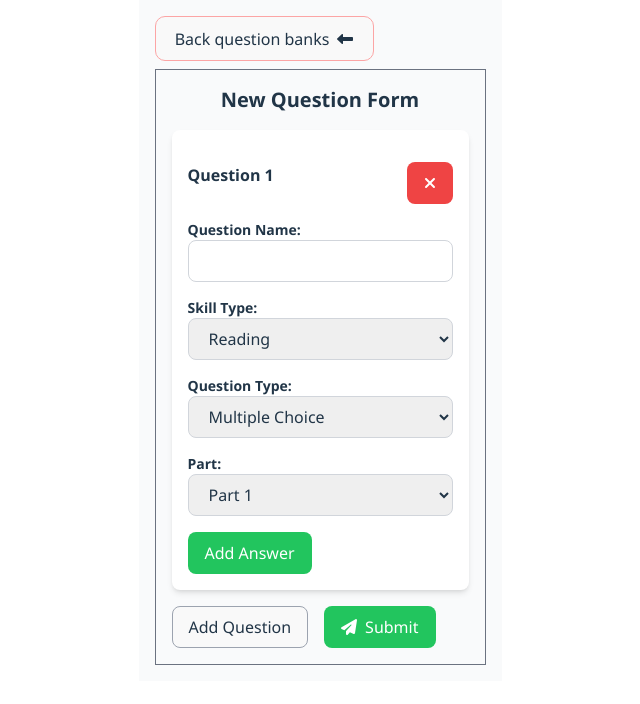
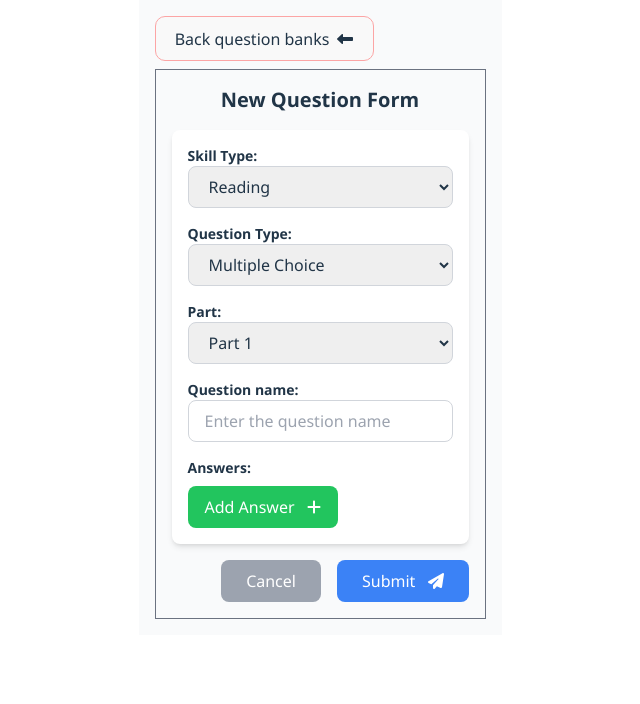
Before and after one commit to lechieulong/TutorMe_UI_v1, a React (Vite) app: page /questionbank in a window 1280 px wide. Both pictures are taken after a click on the button "Add New Question". Shown: the top 704 px of the page, without its empty margins (320-960 px from the left). Built offline with nearby package versions, Linux system fonts and the light colour scheme.

Commit message:
fix question banks

```diff
--- a/src/pages/ExamTest/CreateTest.jsx
+++ b/src/pages/ExamTest/CreateTest.jsx
@@ -166,8 +166,11 @@ const CreateTest = ({
     ) {
       setIsCreateTest(false);
       toast.success("Skill created successfully!");
+      // Reload the browser
+      window.location.reload();
     } else {
-      navigate("/listTest");
+      window.location.reload();
+
       toast.success("Skill created successfully!");
     }
   });
--- a/src/pages/ExamTest/questionBank/QuestionFormBank.jsx
+++ b/src/pages/ExamTest/questionBank/QuestionFormBank.jsx
@@ -1,9 +1,10 @@
-import React, { useState, useEffect } from "react";
-import { useForm, Controller } from "react-hook-form";
+import React, { useEffect } from "react";
+import { useForm, Controller, useFieldArray } from "react-hook-form";
 import {
   faLeftLong,
-  faMultiply,
   faPaperPlane,
+  faPlus,
+  faTrash,
 } from "@fortawesome/free-solid-svg-icons";
 import { FontAwesomeIcon } from "@fortawesome/react-fontawesome";
 import {
@@ -11,52 +12,61 @@ import {
   updateQuestion,
 } from "../../../redux/testExam/TestSlice";
 import { useDispatch } from "react-redux";
+
 const QuestionFormBank = ({ setIsModalOpen, editQuestion }) => {
-  const [questions, setQuestions] = useState([
-    {
-      questionName: "",
-      skillType: 0,
-      questionType: 1,
-      part: 1,
-      answers: [],
-    },
-  ]);
   const dispatch = useDispatch();
+
   const {
     control,
     handleSubmit,
     setValue,
+    watch,
+    reset,
     formState: { errors },
-  } = useForm();
+  } = useForm({
+    defaultValues: {
+      questionName: "",
+      skillType: 0,
+      questionType: 1,
+      part: 0,
+      answers: [],
+    },
+    // Validate answers: at least 1 answer must be filled in
+    mode: "onBlur",
+  });
+
+  const { fields, append, remove } = useFieldArray({
+    control,
+    name: "answers",
+  });
+
+  const skillType = watch("skillType");
+  const questionType = watch("questionType");
 
   useEffect(() => {
     if (editQuestion) {
-      setValue(`questions[0].questionName`, editQuestion.questionName);
-      setValue(`questions[0].skillType`, editQuestion.skill);
-      setValue(`questions[0].questionType`, editQuestion.questionType);
-      setValue(`questions[0].part`, editQuestion.partNumber);
-      setValue(`questions[0].answers`, editQuestion.answers);
+      console.log(editQuestion);
 
-      var updateQuestion = {
-        questionName: editQuestion.questionName,
-        skillType: editQuestion.skill,
-        questionType: editQuestion.questionType,
-        part: editQuestion.partNumber,
-        answers: editQuestion.answers,
-      };
-      setQuestions([updateQuestion]);
-    } else {
-      setQuestions([
-        {
-          questionName: "",
-          skillType: 0,
-          questionType: 1,
-          part: 1,
-          answers: [],
-        },
-      ]);
+      // Set scalar fields
+      setValue("questionName", editQuestion.questionName);
+      setValue("skillType", editQuestion.skill);
+      setValue("questionType", editQuestion.questionType);
+      setValue("part", editQuestion.partNumber);
+
+      // Convert `id` to `answerId` in answers and update the form
+      if (editQuestion.answers && editQuestion.answers.length > 0) {
+        const updatedAnswers = editQuestion.answers.map((answer) => ({
+          answerId: answer.id, // Map `id` to `answerId`
+          answerText: answer.answerText,
+          isCorrect: answer.isCorrect,
+        }));
+
+        // Clear existing answers and append the updated ones
+        remove(); // Clear the field array
+        updatedAnswers.forEach((answer) => append(answer)); // Append each updated answer
       }
-  }, [editQuestion, setValue]); // Add setValue as dependency to ensure it's called when `editQuestion` changes
+    }
+  }, [editQuestion, setValue, append, remove]);
 
   const skillTypes = [
     { value: 0, label: "Reading" },
@@ -66,92 +76,53 @@ const QuestionFormBank = ({ setIsModalOpen, editQuestion }) => {
   ];
 
   const questionTypes = {
-    0: [1, 2, 3], // Reading: Multiple Choice, True/False, Not Given
-    1: [8], // Listening: Multiple Choice
-    2: [0], // Writing: Default
-    3: [0], // Speaking: Default
+    0: [1, 2, 3],
+    1: [8, 5],
+    2: [0],
+    3: [0],
   };
 
   const parts = {
-    0: [1, 2, 3], // Reading: 1, 2, 3
-    1: [1, 2, 3, 4], // Listening: 1, 2, 3, 4
-    2: [1, 2], // Writing: Default
-    3: [1, 2, 3], // Speaking: Default
-  };
-
-  const handleAddQuestion = () => {
-    setQuestions([
-      ...questions,
-      { questionName: "", skillType: 0, questionType: 1, part: 1, answers: [] },
-    ]);
-  };
-
-  const handleDeleteQuestion = (index) => {
-    const newQuestions = [...questions];
-    newQuestions.splice(index, 1);
-    setQuestions(newQuestions);
-  };
-
-  const handleAddAnswer = (index) => {
-    const newQuestions = [...questions];
-    newQuestions[index].answers.push({ answerText: "", isCorrect: 0 });
-    setQuestions(newQuestions);
-  };
-
-  const handleDeleteAnswer = (questionIndex, answerIndex) => {
-    const newQuestions = [...questions];
-    newQuestions[questionIndex].answers.splice(answerIndex, 1);
-    setQuestions(newQuestions);
-  };
-
-  const handleAnswerChange = (questionIndex, answerIndex, field, value) => {
-    const newQuestions = [...questions];
-    newQuestions[questionIndex].answers[answerIndex][field] = value;
-    setQuestions(newQuestions);
-  };
-
-  const handleQuestionChange = (index, field, value) => {
-    const newQuestions = [...questions];
-    newQuestions[index][field] = value;
-    setQuestions(newQuestions);
+    0: [1, 2, 3],
+    1: [1, 2, 3, 4],
+    2: [1, 2],
+    3: [1, 2, 3],
   };
 
   const onSubmit = (data) => {
+    console.log(data);
+
     if (editQuestion) {
-      var updateQuestion = data.questions[0];
-      dispatch(updateQuestion({ id: editQuestion.id, updateQuestion }));
+      dispatch(
+        updateQuestion({
+          id: editQuestion.id,
+          updatedQuestion: data,
+        })
+      );
     } else {
       dispatch(addQuestions(data));
     }
     setIsModalOpen(false);
   };
 
-  const handleSkillTypeChange = (index, value) => {
-    const newQuestions = [...questions];
-    newQuestions[index].skillType = value;
-
-    // Set questionType và part mặc định dựa trên skillType
-    newQuestions[index].questionType = questionTypes[value]?.[0] || 0;
-    newQuestions[index].part = parts[value]?.[0] || 0;
-
-    setQuestions(newQuestions);
-    setValue(
-      `questions[${index}].questionType`,
-      questionTypes[value]?.[0] || 0
-    );
-    setValue(`questions[${index}].part`, parts[value]?.[0] || 0);
+  const handleSkillTypeChange = (value) => {
+    reset({
+      questionName: "",
+      skillType: value,
+      questionType: questionTypes[value]?.[0] || 0,
+      part: parts[value]?.[0] || 1,
+      answers: [],
+    });
   };
 
-  const handleQuestionTypeChange = (index, value) => {
-    const newQuestions = [...questions];
-    newQuestions[index].questionType = value;
-    setQuestions(newQuestions);
-  };
-
-  const handlePartChange = (index, value) => {
-    const newQuestions = [...questions];
-    newQuestions[index].part = value;
-    setQuestions(newQuestions);
+  const handleQuestionTypeChange = (value) => {
+    reset({
+      questionName: "",
+      skillType: skillType,
+      questionType: value,
+      part: parts[skillType]?.[0] || 1,
+      answers: [],
+    });
   };
 
   return (
@@ -166,71 +137,23 @@ const QuestionFormBank = ({ setIsModalOpen, editQuestion }) => {
           <FontAwesomeIcon icon={faLeftLong} />
         </span>
       </button>
+
       <div className="space-y-4 border border-gray-500 p-4">
-        <h3 className="text-center font-bold text-xl "> New Question Form</h3>
-        {questions.map((question, questionIndex) => (
-          <div
-            key={questionIndex}
-            className="bg-white p-4 rounded-lg shadow-md space-y-4"
-          >
-            <div className="flex justify-between items-center">
-              <p className="font-bold">Question {questionIndex + 1}</p>
-              <button
-                onClick={() => handleDeleteQuestion(questionIndex)}
-                className="mt-4 px-4 py-2 bg-red-500 text-white rounded-lg"
-              >
-                <FontAwesomeIcon icon={faMultiply} />
-              </button>
-            </div>
-            {((question.skillType == 0 && question.questionType == 1) ||
-              (question.skillType == 1 &&
-                (question.questionType == 8 || question.questionType == 5)) ||
-              question.skillType == 2 ||
-              question.skillType == 3) && (
+        <h3 className="text-center font-bold text-xl">New Question Form</h3>
+
+        <div className="bg-white p-4 rounded-lg shadow-md space-y-4">
+          {/* Skill Type Field */}
           <div>
-                <label className="block text-sm font-semibold">
-                  Question Name:
-                </label>
+            <label className="block text-sm font-semibold">Skill Type:</label>
             <Controller
-                  name={`questions[${questionIndex}].questionName`}
+              name="skillType"
               control={control}
-                  defaultValue={question?.questionName || ""}
-                  rules={{ required: "Question name is required" }}
-                  render={({ field }) => (
-                    <input
-                      {...field}
-                      className="w-full px-4 py-2 border border-gray-300 rounded-lg"
-                    />
-                  )}
-                />
-
-                {errors.questions?.[questionIndex]?.questionName && (
-                  <p className="text-red-500 text-sm">
-                    {errors.questions[questionIndex].questionName.message}
-                  </p>
-                )}
-              </div>
-            )}
-
-            {!editQuestion && (
-              <>
-                <div>
-                  <label className="block text-sm font-semibold">
-                    Skill Type:
-                  </label>
-                  <Controller
-                    name={`questions[${questionIndex}].skillType`}
-                    control={control}
-                    defaultValue={question.skillType}
               render={({ field }) => (
                 <select
                   {...field}
                   onChange={(e) => {
-                          field.onChange(e); // Cập nhật giá trị cho react-hook-form
-                          handleSkillTypeChange(
-                            questionIndex,
-                            Number(e.target.value)
-                          ); // Cập nhật logic trong state
+                    field.onChange(Number(e.target.value));
+                    handleSkillTypeChange(Number(e.target.value));
                   }}
                   className="w-full px-4 py-2 border border-gray-300 rounded-lg"
                 >
@@ -244,146 +167,275 @@ const QuestionFormBank = ({ setIsModalOpen, editQuestion }) => {
             />
           </div>
 
+          {/* Question Type Selection */}
           <div>
             <label className="block text-sm font-semibold">
               Question Type:
             </label>
+            <Controller
+              name="questionType"
+              control={control}
+              render={({ field }) => (
                 <select
-                    value={question.questionType}
-                    onChange={(e) =>
-                      handleQuestionTypeChange(
-                        questionIndex,
-                        Number(e.target.value)
-                      )
-                    }
+                  onChange={(e) => {
+                    const selectedValue = Number(e.target.value);
+                    field.onChange(selectedValue); // Ensure the value passed to the form is a number
+                    handleQuestionTypeChange(selectedValue); // Call the change handler with the number
+                  }}
+                  value={field.value} // Ensure the value is correctly bound as a number
                   className="w-full px-4 py-2 border border-gray-300 rounded-lg"
                 >
-                    {questionTypes[question.skillType]?.map((type) => (
-                      <>
+                  {questionTypes[skillType]?.map((type) => (
                     <option key={type} value={type}>
-                          {type == 1 || type == 8
-                            ? "Multiple Choice"
-                            : type == 2
-                            ? "True/False"
-                            : type == 3
-                            ? "Not Given"
-                            : "Default"}
+                      {type === 0 && "Default"}
+                      {(type === 1 || type === 8) && "Multiple Choice"}
+                      {type === 2 && "True/False"}
+                      {type === 3 && "Not Given"}
+                      {type === 5 && "Single Choice"}
                     </option>
-                      </>
                   ))}
                 </select>
+              )}
+            />
           </div>
 
+          {/* Part Selection */}
           <div>
             <label className="block text-sm font-semibold">Part:</label>
+            <Controller
+              name="part"
+              control={control}
+              render={({ field }) => (
                 <select
-                    value={question.part}
-                    onChange={(e) =>
-                      handlePartChange(questionIndex, Number(e.target.value))
-                    }
+                  {...field}
+                  onChange={(e) => field.onChange(Number(e.target.value))}
                   className="w-full px-4 py-2 border border-gray-300 rounded-lg"
                 >
-                    {parts[question.skillType]?.map((part) => (
+                  {parts[skillType]?.map((part) => (
                     <option key={part} value={part}>
                       Part {part}
                     </option>
                   ))}
                 </select>
+              )}
+            />
           </div>
+
+          {(questionType == 1 ||
+            questionType == 8 ||
+            questionType == 5 ||
+            skillType == 2 ||
+            skillType == 3) && (
+            <div>
+              <label className="block text-sm font-semibold">
+                Question name:
+              </label>
+              <Controller
+                name="questionName"
+                control={control}
+                rules={{ required: "Question name is required" }}
+                render={({ field }) => (
+                  <input
+                    {...field}
+                    className="w-full px-4 py-2 border border-gray-300 rounded-lg"
+                    placeholder="Enter the question name"
+                  />
+                )}
+              />
+              {errors.questionName && (
+                <p className="text-red-500 text-sm">
+                  {errors.questionName.message}
+                </p>
+              )}
+            </div>
+          )}
+
+          {(questionType == 2 || questionType == 3) && (
+            <div>
+              <label className="block text-sm font-semibold">Answer:</label>
+              <Controller
+                name="answers[0].answerText"
+                control={control}
+                rules={{ required: "Answer text is required" }}
+                render={({ field }) => (
+                  <>
+                    <input
+                      {...field}
+                      className="w-full px-4 py-2 border border-gray-300 rounded-lg"
+                      placeholder="Enter the answer"
+                    />
+                    {errors.answers?.[index]?.answerText && (
+                      <p className="text-red-500 text-sm">
+                        {errors.answers[index].answerText.message}
+                      </p>
+                    )}
                   </>
                 )}
-            <div className="space-y-2">
-              {question.answers.map((answer, answerIndex) => (
-                <div key={answerIndex} className="flex space-x-4 items-center">
-                  <input
-                    type="text"
-                    value={answer.answerText}
-                    onChange={(e) =>
-                      handleAnswerChange(
-                        questionIndex,
-                        answerIndex,
-                        "answerText",
-                        e.target.value
-                      )
-                    }
-                    className="w-full px-4 py-2 border border-gray-300 rounded-lg"
-                    placeholder="Answer Text"
               />
-                  {question.skillType == 0 && question.questionType == 3 ? (
+              <Controller
+                name="answers[0].isCorrect"
+                control={control}
+                render={({ field }) => (
                   <select
-                      value={answer.isCorrect}
-                      onChange={(e) =>
-                        handleAnswerChange(
-                          questionIndex,
-                          answerIndex,
-                          "isCorrect",
-                          Number(e.target.value)
-                        )
-                      }
-                      className="px-4 py-2 border border-gray-300 rounded-lg"
+                    {...field}
+                    value={field.value || 0} // Ensure value is set to 0 if undefined
+                    onChange={(e) => field.onChange(Number(e.target.value))}
+                    className="w-full px-4 py-2 border border-gray-300 rounded-lg mt-2"
                   >
-                      <option value={0}>Incorrect</option>
-                      <option value={1}>Correct</option>
-                      <option value={2}>Not Given</option>
-                    </select>
-                  ) : (
-                    <select
-                      value={answer.isCorrect}
-                      onChange={(e) =>
-                        handleAnswerChange(
-                          questionIndex,
-                          answerIndex,
-                          "isCorrect",
-                          Number(e.target.value)
-                        )
-                      }
-                      className="px-4 py-2 border border-gray-300 rounded-lg"
-                    >
-                      <option value={0}>Incorrect</option>
-                      <option value={1}>Correct</option>
+                    <option value={1}>True</option>
+                    <option value={0}>False</option>
+                    {questionType == 3 && <option value={2}>Not Given</option>}
                   </select>
                 )}
+              />
+            </div>
+          )}
 
+          {(questionType == 1 || questionType == 8) && (
+            <div>
+              <label className="block text-sm font-semibold">Answers:</label>
+              {fields.map((item, index) => (
+                <div key={item.id} className="flex space-x-2 items-center">
+                  <Controller
+                    name={`answers[${index}].answerText`}
+                    control={control}
+                    rules={{ required: "Answer text is required" }}
+                    render={({ field }) => (
+                      <>
+                        <input
+                          {...field}
+                          className="w-full px-4 py-2 border border-gray-300 rounded-lg"
+                          placeholder="Enter answer text"
+                        />
+                        {errors.answers?.[index]?.answerText && (
+                          <p className="text-red-500 text-sm">
+                            {errors.answers[index].answerText.message}
+                          </p>
+                        )}
+                      </>
+                    )}
+                  />
+                  <Controller
+                    name={`answers[${index}].isCorrect`}
+                    control={control}
+                    render={({ field }) => (
+                      <select
+                        {...field}
+                        onChange={(e) => field.onChange(Number(e.target.value))}
+                        className="px-2 py-1 border border-gray-300 rounded-lg"
+                      >
+                        <option value={1}>Correct</option>
+                        <option value={0}>Incorrect</option>
+                      </select>
+                    )}
+                  />
                   <button
-                    onClick={() =>
-                      handleDeleteAnswer(questionIndex, answerIndex)
-                    }
-                    className="px-2 py-1 bg-red-500 text-white rounded-full"
+                    type="button"
+                    className="text-red-500"
+                    onClick={() => remove(index)}
                   >
-                    <FontAwesomeIcon icon={faMultiply} />
+                    <FontAwesomeIcon icon={faTrash} />
                   </button>
                 </div>
               ))}
               <button
-                onClick={() => handleAddAnswer(questionIndex)}
                 type="button"
-                className="px-4 py-2 bg-green-500 text-white rounded-lg"
+                className="mt-2 px-4 py-2 bg-green-500 text-white rounded-lg"
+                onClick={() => append({ answerText: "", isCorrect: 0 })}
               >
-                Add Answer
+                Add Answer <FontAwesomeIcon icon={faPlus} className="ml-2" />
               </button>
             </div>
+          )}
+
+          {questionType == 5 && (
+            <div>
+              <label className="block text-sm font-semibold">Answers:</label>
+              {fields.map((item, index) => (
+                <div key={item.id} className="flex items-center space-x-2">
+                  <Controller
+                    name={`answers[${index}].answerText`}
+                    control={control}
+                    rules={{ required: "Answer text is required" }}
+                    render={({ field }) => (
+                      <>
+                        <input
+                          {...field}
+                          className="w-full px-4 py-2 border border-gray-300 rounded-lg"
+                          placeholder="Enter answer text"
+                        />
+                        {errors.answers?.[index]?.answerText && (
+                          <p className="text-red-500 text-sm">
+                            {errors.answers[index].answerText.message}
+                          </p>
+                        )}
+                      </>
+                    )}
+                  />
+
+                  <Controller
+                    name={`answers[${index}].isCorrect`}
+                    control={control}
+                    render={({ field }) => (
+                      <label className="flex items-center space-x-2">
+                        <input
+                          type="radio"
+                          {...field}
+                          value={1}
+                          checked={field.value === 1}
+                          onChange={() => {
+                            // Set the selected answer as correct
+                            field.onChange(1);
+                            // Set other answers to incorrect
+                            for (let i = 0; i < fields.length; i++) {
+                              if (i !== index) {
+                                setValue(`answers[${i}].isCorrect`, 0);
+                              }
+                            }
+                          }}
+                          className="form-radio"
+                        />
+                        <span>Correct</span>
+                      </label>
+                    )}
+                  />
+
+                  <button
+                    type="button"
+                    className="text-red-500"
+                    onClick={() => remove(index)}
+                  >
+                    <FontAwesomeIcon icon={faTrash} />
+                  </button>
                 </div>
               ))}
 
-        <div className="flex space-x-4">
-          {!editQuestion && (
               <button
-              onClick={handleAddQuestion}
                 type="button"
-              className="px-4 py-2  border border-gray-400 text-gray rounded-lg"
+                className="mt-2 px-4 py-2 bg-green-500 text-white rounded-lg"
+                onClick={() => append({ answerText: "", isCorrect: 0 })}
               >
-              Add Question
+                Add Answer <FontAwesomeIcon icon={faPlus} className="ml-2" />
               </button>
+            </div>
           )}
+        </div>
 
+        {/* Submit and Cancel Buttons */}
+        <div className="mt-6 flex justify-end space-x-4">
           <button
+            type="button"
+            className="px-6 py-2 bg-gray-400 text-white rounded-lg"
+            onClick={() => setIsModalOpen(false)}
+          >
+            Cancel
+          </button>
+          <button
+            type="submit"
+            className="px-6 py-2 bg-blue-500 text-white rounded-lg"
             onClick={handleSubmit(onSubmit)}
-            className="px-4 py-2 bg-green-500 text-white rounded-lg"
           >
-            <span className="mr-2">
-              <FontAwesomeIcon icon={faPaperPlane} />
-            </span>
-            Submit
+            Submit <FontAwesomeIcon icon={faPaperPlane} className="ml-2" />
           </button>
         </div>
       </div>
--- a/src/pages/TestExam/SkillPart.jsx
+++ b/src/pages/TestExam/SkillPart.jsx
@@ -144,7 +144,8 @@ const SkillPart = () => {
                       <CreateTest testId={testId} />
                     ) : (
                       <>
-                        {user?.role?.includes(Roles.ADMIN || Roles.TEACHER) ? (
+                        {user?.role?.includes(Roles.ADMIN) ||
+                        user?.role?.includes(Roles.TEACHER) ? (
                           <button
                             className="p-2 bg-red-100"
                             onClick={() => setCreateSkill(true)}
@@ -152,7 +153,7 @@ const SkillPart = () => {
                             Create Skill
                           </button>
                         ) : (
-                          <p>No skills is available now </p>
+                          <p>No skills are available now</p>
                         )}
                       </>
                     )}
```
Also changed, not shown: src/pages/ExamTest/questionBank/QuestionBank.jsx (+17 -4 lines), src/redux/testExam/TestSlice.jsx (+10 -2 lines). Lines whose indentation alone changed are shown as unchanged.
